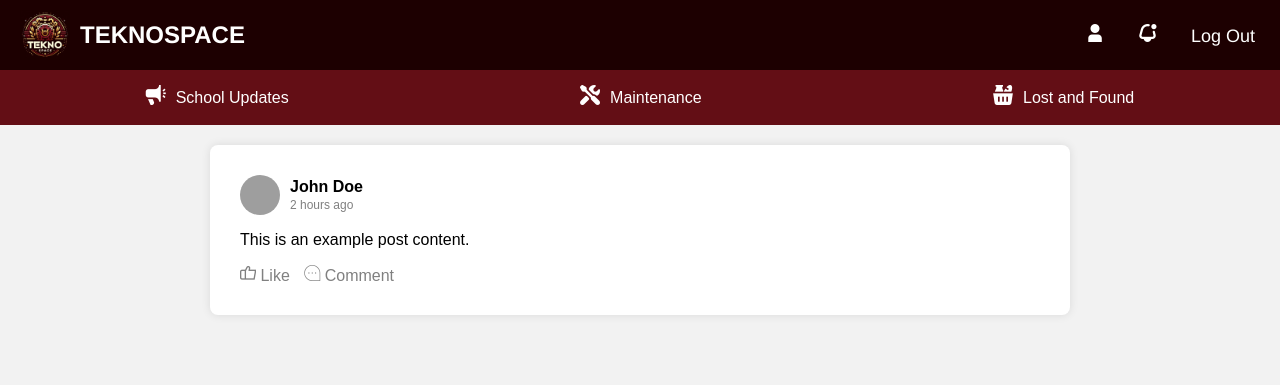
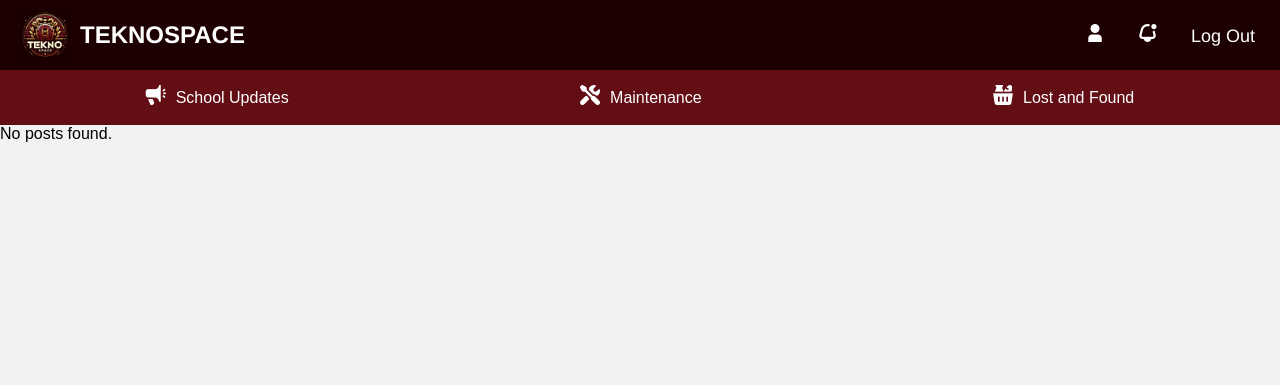
Before and after one commit to Mier03/TeknoSpace, a PHP site: page /SUNGAHID/Student_Homepage.html in a window 1280 px wide. Shown: the top 385 px of the page. Run offline with PHP 8.4, Linux system fonts and the light colour scheme; data that the repository does not hold is empty; some libraries are stand-ins or nearby versions; grey boxes are pictures that could not be loaded.

Commit message:
[ADJUSTMENT][SUNGAHID]Separate each post in student ui
Posts are separated each in database. This is in student ui

```diff
--- a/SUNGAHID/Student_Homepage.html
+++ b/SUNGAHID/Student_Homepage.html
@@ -36,32 +36,27 @@
     </nav>
     <main class="main">
         <div class="posts">
-            <div class="post">
-                <div class="post-header">
-                    <img src="https://static.thenounproject.com/png/3918329-200.png" alt="Profile Image">
-                    <div class="post-header-info">
-                        <h3>John Doe</h3>
-                        <p>2 hours ago</p>
-                    </div>
-                </div>
-                <div class="post-content">
-                    <p>This is an example post content.</p>
-                </div>
-                <div class="post-actions">
-                    <a href="#" class="like-btn"><i class="fi fi-rs-social-network"></i> Like</a>
-                    <a href="#" class="comment-btn"><i class="fi fi-ts-comment-dots"></i> Comment</a>
-                </div>
-                <div class="comments-section" style="display: none;">
-                    <div class="comment-input">
-                        <input type="text" placeholder="Write a comment...">
-                        <button class="submit-comment"><i class="fi fi-ss-paper-plane-top"></i></button>
-                    </div>
-                    <div class="comments-list"></div>
-                </div>
-            </div>
+
 
         </div>
     </main>
     <script src="Student_Homepage.js"></script>
+    <script>
+        //this separates each post
+        //fetch and display posts
+        function loadPosts() {
+            var xhr = new XMLHttpRequest();
+            xhr.open("GET", "fetch_posts.php", true);
+            xhr.onreadystatechange = function() {
+                if (xhr.readyState === XMLHttpRequest.DONE && xhr.status === 200) {
+                    document.querySelector('.posts').innerHTML = xhr.responseText;
+                }
+            };
+            xhr.send();
+        }
+
+        //Load posts
+        window.onload = loadPosts;
+    </script>
 </body>
 </html>
--- a/SUNGAHID/Student_Homepage.js
+++ b/SUNGAHID/Student_Homepage.js
@@ -1,8 +1,22 @@
 document.addEventListener('DOMContentLoaded', function() {
+    //fetch and display posts
+    function loadPosts() {
+        var xhr = new XMLHttpRequest();
+        xhr.open("GET", "fetch_posts.php", true);
+        xhr.onreadystatechange = function() {
+            if (xhr.readyState === XMLHttpRequest.DONE && xhr.status === 200) {
+                document.querySelector('.posts').innerHTML = xhr.responseText;
+                attachPostEventListeners();
+            }
+        };
+        xhr.send();
+    }
+
+    function attachPostEventListeners() {
         const likeBtns = document.querySelectorAll('.like-btn');
         const commentBtns = document.querySelectorAll('.comment-btn');
         const submitCommentBtns = document.querySelectorAll('.submit-comment');
-
+        //like
         likeBtns.forEach(btn => {
             btn.addEventListener('click', function(event) {
                 event.preventDefault();
@@ -18,7 +32,7 @@ document.addEventListener('DOMContentLoaded', function() {
                 }
             });
         });
-
+        //comment
         commentBtns.forEach(btn => {
             btn.addEventListener('click', function(event) {
                 event.preventDefault();
@@ -36,7 +50,7 @@ document.addEventListener('DOMContentLoaded', function() {
                 }
             });
         });
-
+        //postcomment
         submitCommentBtns.forEach(btn => {
             btn.addEventListener('click', function() {
                 const post = btn.closest('.post');
@@ -52,4 +66,7 @@ document.addEventListener('DOMContentLoaded', function() {
                 }
             });
         });
+    }
+    //reload page
+    window.onload = loadPosts;
 });
--- a/SUNGAHID/Student_styles.css
+++ b/SUNGAHID/Student_styles.css
@@ -141,14 +141,16 @@ body {
     color: gold;
 }
 
-.main {
-    padding: 30px;
+/*container for each post*/
+.post-container {
+    margin-bottom: 20px;
+    padding: 20px;
+    border: 1px solid #ccc;
+    border-radius: 8px;
     background-color: #fff;
-    border-radius: 8px;
     max-width: 800px;
+    box-shadow: 0 0 10px rgba(0, 0, 0, 0.1);
     margin: 20px auto;
-    box-shadow: 0 0 10px rgba(0, 0, 0, 0.1);
-    margin-bottom: 20px;
 }
 
 
```
Lines whose indentation alone changed are shown as unchanged.
